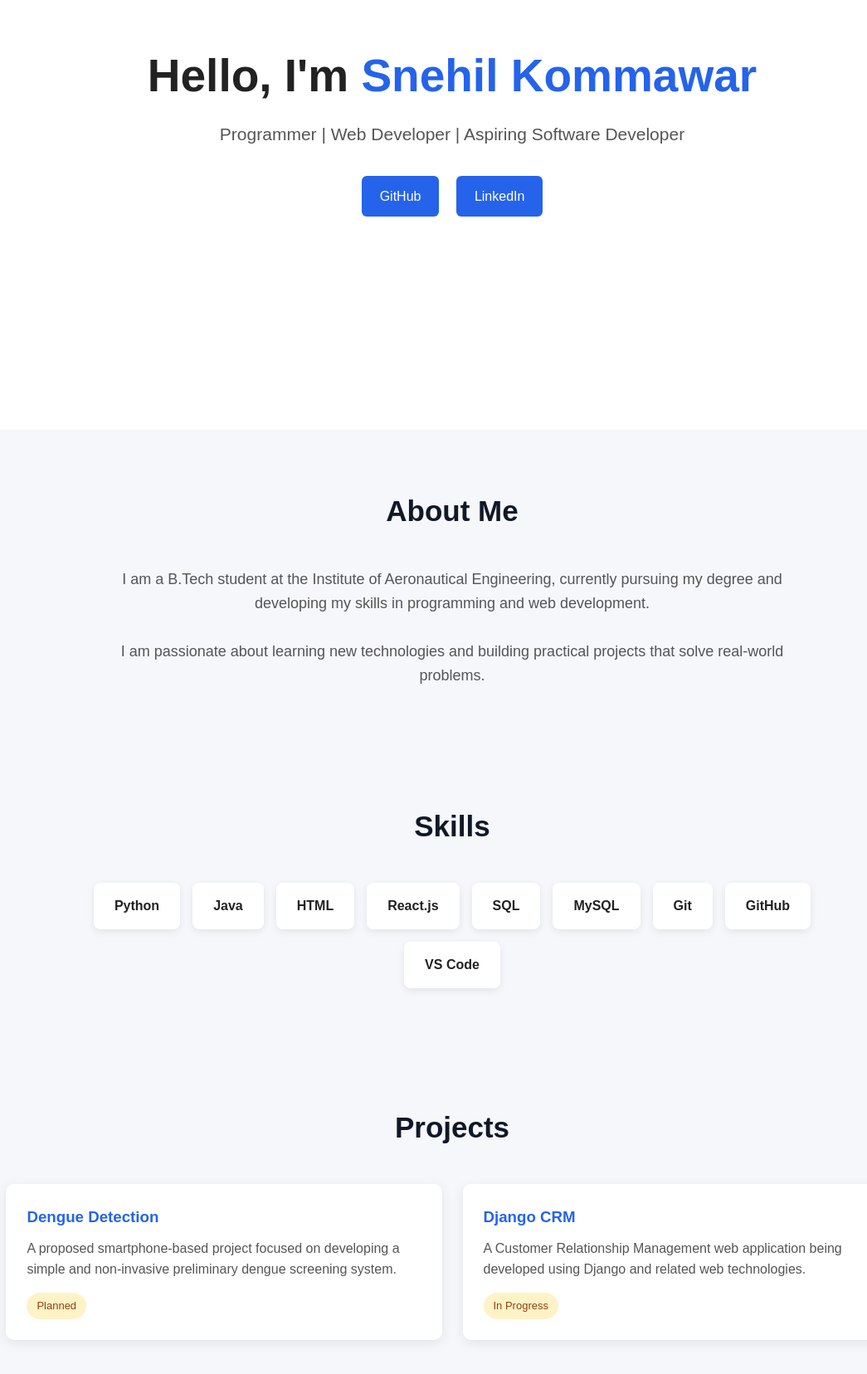
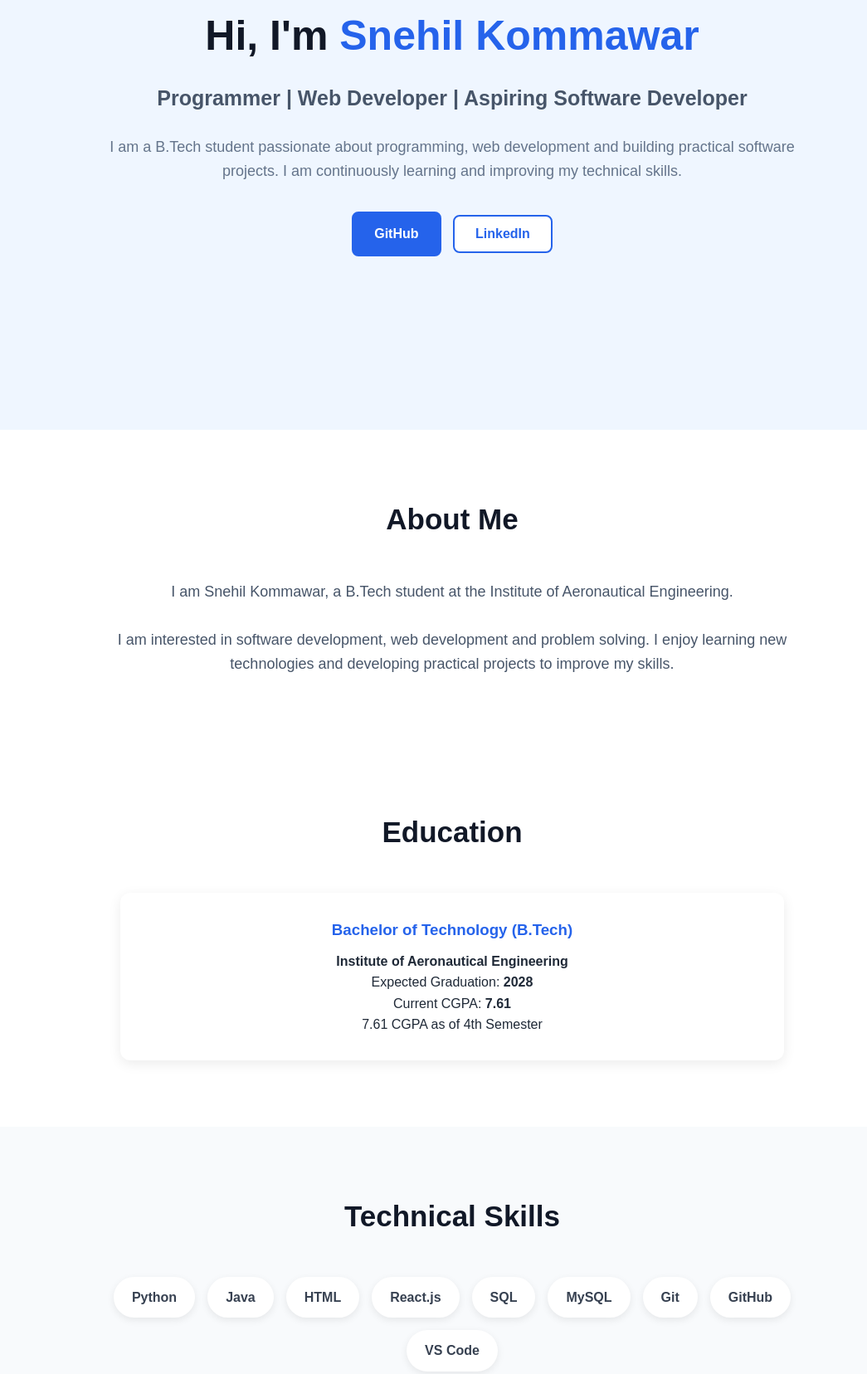
Before and after one commit to snehilkommawar/snehilkommawar.github.io, a plain HTML site: page index.html in a window 1280 px wide. Shown: the part 280-1936 px from the top of the page at 83% size, without its empty margins (95-1140 px from the left). Drawn offline with Linux system fonts and the light colour scheme.

Commit message:
Update index.html

```diff
--- a/index.html
+++ b/index.html
@@ -11,18 +11,18 @@
             margin: 0;
             padding: 0;
             box-sizing: border-box;
-            font-family: Arial, sans-serif;
+            scroll-behavior: smooth;
         }
 
         body {
-            background: #f5f7fa;
-            color: #222;
+            font-family: Arial, sans-serif;
             line-height: 1.6;
+            color: #1f2937;
+            background: #f8fafc;
         }
 
         header {
-            background: #111827;
-            color: white;
+            background: #ffffff;
             padding: 20px 8%;
             display: flex;
             justify-content: space-between;
@@ -30,85 +30,129 @@
             position: sticky;
             top: 0;
             z-index: 1000;
+            box-shadow: 0 2px 10px rgba(0,0,0,0.08);
         }
 
         header h2 {
-            color: #60a5fa;
+            color: #2563eb;
         }
 
         nav a {
-            color: white;
             text-decoration: none;
+            color: #374151;
             margin-left: 25px;
-            font-size: 15px;
+            font-weight: 600;
         }
 
         nav a:hover {
-            color: #60a5fa;
+            color: #2563eb;
+        }
+
+        section {
+            padding: 80px 8%;
         }
 
         .hero {
             min-height: 90vh;
             display: flex;
+            justify-content: center;
             align-items: center;
-            justify-content: center;
             text-align: center;
-            padding: 40px 20px;
-            background: white;
+            background: #eff6ff;
+        }
+
+        .hero-content {
+            max-width: 850px;
         }
 
         .hero h1 {
-            font-size: 55px;
-            margin-bottom: 10px;
+            font-size: 50px;
+            margin-bottom: 15px;
+            color: #111827;
         }
 
         .hero h1 span {
             color: #2563eb;
         }
 
-        .hero p {
-            font-size: 21px;
-            color: #555;
+        .hero h3 {
+            font-size: 25px;
+            color: #475569;
             margin-bottom: 25px;
         }
 
-        .buttons a {
+        .hero p {
+            font-size: 18px;
+            color: #64748b;
+            margin-bottom: 30px;
+        }
+
+        .btn {
             display: inline-block;
-            padding: 12px 22px;
-            margin: 8px;
-            border-radius: 6px;
+            padding: 12px 25px;
+            margin: 5px;
+            border-radius: 8px;
             text-decoration: none;
+            font-weight: bold;
+            border: 2px solid #2563eb;
+            color: #2563eb;
+            background: white;
+            cursor: pointer;
+            font-size: 16px;
+        }
+
+        .btn-primary {
             background: #2563eb;
             color: white;
         }
 
-        .buttons a:hover {
-            background: #1d4ed8;
+        .btn:hover {
+            transform: translateY(-2px);
         }
 
-        section {
-            padding: 70px 8%;
-        }
-
-        section h2 {
+        .section-title {
             text-align: center;
             font-size: 35px;
-            margin-bottom: 40px;
+            margin-bottom: 45px;
             color: #111827;
         }
 
         .about {
+            background: white;
+        }
+
+        .about-content {
             max-width: 850px;
             margin: auto;
             text-align: center;
             font-size: 18px;
-            color: #555;
+            color: #475569;
         }
 
-        .skills {
+        .education-card,
+        .project-card,
+        .contact-card {
+            background: white;
+            padding: 30px;
+            border-radius: 12px;
+            box-shadow: 0 4px 15px rgba(0,0,0,0.08);
+        }
+
+        .education-card {
+            max-width: 800px;
+            margin: auto;
+            text-align: center;
+        }
+
+        .education-card h3 {
+            color: #2563eb;
+            margin-bottom: 10px;
+        }
+
+        .skills-container {
             display: flex;
+            flex-wrap: wrap;
             justify-content: center;
-            flex-wrap: wrap;
             gap: 15px;
             max-width: 900px;
             margin: auto;
@@ -116,58 +160,65 @@
 
         .skill {
             background: white;
-            padding: 15px 25px;
-            border-radius: 8px;
+            padding: 12px 22px;
+            border-radius: 25px;
             box-shadow: 0 3px 10px rgba(0,0,0,0.08);
             font-weight: bold;
+            color: #374151;
         }
 
         .projects {
-            display: grid;
-            grid-template-columns: repeat(auto-fit, minmax(280px, 1fr));
-            gap: 25px;
+            background: #eff6ff;
         }
 
-        .project {
-            background: white;
-            padding: 25px;
-            border-radius: 10px;
-            box-shadow: 0 4px 15px rgba(0,0,0,0.08);
+        .project-container {
+            display: grid;
+            grid-template-columns: repeat(2, 1fr);
+            gap: 25px;
+            max-width: 1000px;
+            margin: auto;
         }
 
-        .project h3 {
+        .project-card h3 {
             color: #2563eb;
-            margin-bottom: 10px;
+            margin-bottom: 15px;
         }
 
-        .project p {
-            color: #555;
+        .project-card p {
+            color: #64748b;
+            margin-bottom: 15px;
         }
 
         .status {
             display: inline-block;
-            margin-top: 15px;
             padding: 6px 12px;
-            border-radius: 20px;
+            border-radius: 15px;
             background: #fef3c7;
             color: #92400e;
-            font-size: 13px;
+            font-size: 14px;
+            font-weight: bold;
         }
 
         .education {
-            text-align: center;
             background: white;
         }
 
         .contact {
+            background: #eff6ff;
+        }
+
+        .contact-card {
+            max-width: 700px;
+            margin: auto;
             text-align: center;
         }
 
-        .contact p {
-            margin: 10px;
+        .contact-card p {
+            margin: 15px 0;
+            font-size: 17px;
         }
 
-        .contact a {
+        .contact-card a {
             color: #2563eb;
             text-decoration: none;
         }
@@ -176,25 +227,35 @@
             background: #111827;
             color: white;
             text-align: center;
-            padding: 20px;
+            padding: 25px;
         }
 
-        @media (max-width: 700px) {
+        @media (max-width: 768px) {
+
             header {
                 flex-direction: column;
-                gap: 10px;
+                gap: 15px;
             }
 
             nav a {
-                margin: 0 7px;
+                margin: 0 8px;
+                font-size: 14px;
             }
 
             .hero h1 {
                 font-size: 38px;
             }
 
-            .hero p {
-                font-size: 17px;
+            .hero h3 {
+                font-size: 20px;
+            }
+
+            .project-container {
+                grid-template-columns: 1fr;
+            }
+
+            section {
+                padding: 60px 5%;
             }
         }
     </style>
@@ -202,63 +263,78 @@
 
 <body>
 
+    <!-- HEADER -->
     <header>
         <h2>Snehil Kommawar</h2>
 
         <nav>
+            <a href="#home">Home</a>
             <a href="#about">About</a>
+            <a href="#education">Education</a>
             <a href="#skills">Skills</a>
             <a href="#projects">Projects</a>
-        <a href="#education">Education</a>
             <a href="#contact">Contact</a>
         </nav>
     </header>
 
 
-<section class="hero">
+    <!-- HOME -->
+    <section id="home" class="hero">
 
-    <div>
+        <div class="hero-content">
 
-        <h1>Hello, I'm <span>Snehil Kommawar</span></h1>
+            <h1>
+                Hi, I'm <span>Snehil Kommawar</span>
+            </h1>
+
+            <h3>
+                Programmer | Web Developer | Aspiring Software Developer
+            </h3>
 
             <p>
-            Programmer | Web Developer | Aspiring Software Developer
+                I am a B.Tech student passionate about programming,
+                web development and building practical software projects.
+                I am continuously learning and improving my technical skills.
             </p>
 
-        <div class="buttons">
-
-            <a href="https://github.com/snehilkommawar" target="_blank">
+            <a
+                class="btn btn-primary"
+                href="https://github.com/snehilkommawar"
+                target="_blank"
+                rel="noopener noreferrer">
                 GitHub
             </a>
 
-            <a href="https://www.linkedin.com/in/snehil-kommawar-75865-433a/" target="_blank">
+            <!-- LinkedIn -->
+            <button
+                class="btn"
+                onclick="openLinkedIn()">
                 LinkedIn
-</a>
-
-        </div>
+            </button>
 
         </div>
 
     </section>
 
 
-<section id="about">
+    <!-- ABOUT -->
+    <section id="about" class="about">
 
-    <h2>About Me</h2>
+        <h2 class="section-title">About Me</h2>
 
-    <div class="about">
+        <div class="about-content">
 
             <p>
-            I am a B.Tech student at the Institute of Aeronautical Engineering,
-            currently pursuing my degree and developing my skills in programming
-            and web development.
+                I am Snehil Kommawar, a B.Tech student at the
+                Institute of Aeronautical Engineering.
             </p>
 
             <br>
 
             <p>
-            I am passionate about learning new technologies and building
-            practical projects that solve real-world problems.
+                I am interested in software development, web development
+                and problem solving. I enjoy learning new technologies
+                and developing practical projects to improve my skills.
             </p>
 
         </div>
@@ -266,20 +342,59 @@
     </section>
 
 
+    <!-- EDUCATION -->
+    <section id="education" class="education">
+
+        <h2 class="section-title">Education</h2>
+
+        <div class="education-card">
+
+            <h3>Bachelor of Technology (B.Tech)</h3>
+
+            <p>
+                <strong>Institute of Aeronautical Engineering</strong>
+            </p>
+
+            <p>
+                Expected Graduation: <strong>2028</strong>
+            </p>
+
+            <p>
+                Current CGPA: <strong>7.61</strong>
+            </p>
+
+            <p>
+                7.61 CGPA as of 4th Semester
+            </p>
+
+        </div>
+
+    </section>
+
+
+    <!-- SKILLS -->
     <section id="skills">
 
-    <h2>Skills</h2>
+        <h2 class="section-title">Technical Skills</h2>
 
-    <div class="skills">
+        <div class="skills-container">
 
             <div class="skill">Python</div>
+
             <div class="skill">Java</div>
+
             <div class="skill">HTML</div>
+
             <div class="skill">React.js</div>
+
             <div class="skill">SQL</div>
+
             <div class="skill">MySQL</div>
+
             <div class="skill">Git</div>
+
             <div class="skill">GitHub</div>
+
             <div class="skill">VS Code</div>
 
         </div>
@@ -287,39 +402,46 @@
     </section>
 
 
-<section id="projects">
+    <!-- PROJECTS -->
+    <section id="projects" class="projects">
 
-    <h2>Projects</h2>
+        <h2 class="section-title">Projects</h2>
 
-    <div class="projects">
+        <div class="project-container">
 
-        <div class="project">
+            <!-- PROJECT 1 -->
+            <div class="project-card">
 
-            <h3>Dengue Detection</h3>
+                <h3>Django CRM</h3>
 
                 <p>
-                A proposed smartphone-based project focused on developing
-                a simple and non-invasive preliminary dengue screening system.
+                    A Customer Relationship Management web application
+                    being developed using Django. The project focuses
+                    on managing customer-related information and
+                    implementing web application functionality.
                 </p>
 
                 <span class="status">
-                Planned
+                    Currently In Progress
                 </span>
 
             </div>
 
 
-        <div class="project">
+            <!-- PROJECT 2 -->
+            <div class="project-card">
 
-            <h3>Django CRM</h3>
+                <h3>Dengue Detection</h3>
 
                 <p>
-                A Customer Relationship Management web application being
-                developed using Django and related web technologies.
+                    A proposed project focused on exploring a
+                    smartphone-camera-based approach for preliminary
+                    dengue screening. The project is planned as a
+                    non-invasive and accessible screening solution.
                 </p>
 
                 <span class="status">
-                In Progress
+                    Planned / Not Started
                 </span>
 
             </div>
@@ -329,55 +451,46 @@
     </section>
 
 
-<section id="education" class="education">
+    <!-- CONTACT -->
+    <section id="contact" class="contact">
 
-    <h2>Education</h2>
+        <h2 class="section-title">Contact Me</h2>
 
-    <h3>B.Tech</h3>
+        <div class="contact-card">
 
             <p>
-        Institute of Aeronautical Engineering
-    </p>
-
-    <p>
-        Expected Graduation: 2028
-    </p>
-
-    <p>
-        Current CGPA: 7.61
-    </p>
-
-</section>
-
-
-<section id="contact" class="contact">
-
-    <h2>Contact Me</h2>
-
-    <p>
-        Email:
+                <strong>Email:</strong>
                 <a href="mailto:snehilkommawar@gmail.com">
                     snehilkommawar@gmail.com
                 </a>
             </p>
 
             <p>
-        GitHub:
-        <a href="https://github.com/snehilkommawar" target="_blank">
+                <strong>GitHub:</strong>
+                <a
+                    href="https://github.com/snehilkommawar"
+                    target="_blank"
+                    rel="noopener noreferrer">
                     github.com/snehilkommawar
                 </a>
             </p>
 
             <p>
-    LinkedIn:
-    <button onclick="window.open('https://www.linkedin.com/in/snehil-kommawar-75865433a/', '_blank')">
-        LinkedIn Profile
+                <strong>LinkedIn:</strong>
+
+                <button
+                    class="btn"
+                    onclick="openLinkedIn()">
+                    Open LinkedIn Profile
                 </button>
             </p>
+
+        </div>
 
     </section>
 
 
+    <!-- FOOTER -->
     <footer>
 
         <p>
@@ -386,5 +499,18 @@
 
     </footer>
 
+
+    <!-- LINKEDIN JAVASCRIPT -->
+    <script>
+
+        function openLinkedIn() {
+
+            window.location.href =
+                "https://www.linkedin.com/in/snehil-kommawar-75865433a/";
+
+        }
+
+    </script>
+
 </body>
 </html>
```
Lines whose indentation alone changed are shown as unchanged.
